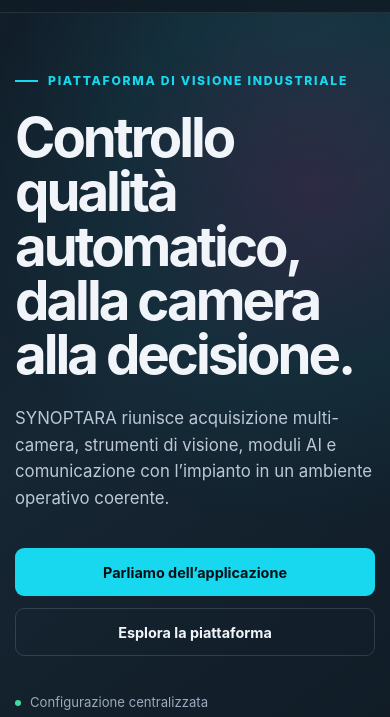
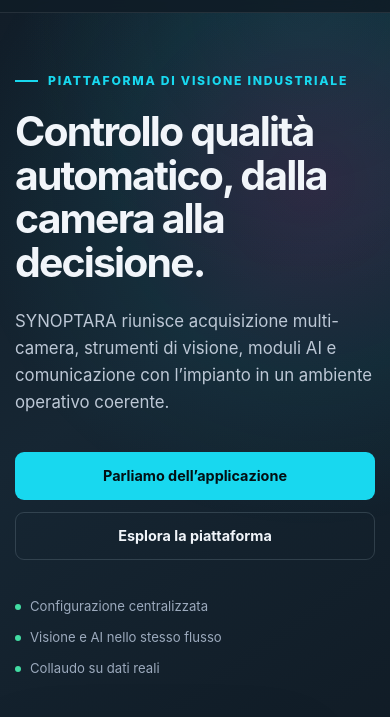
Before and after one commit to mbrumini/SYNOPTARA-WEB, a plain HTML site: page index.html in a window 390 px wide. Shown: the part 63-780 px from the top of the page. Drawn offline with Linux system fonts and the light colour scheme.

Commit message:
Improve multilingual hero typography

```diff
--- a/styles.css
+++ b/styles.css
@@ -50,7 +50,8 @@
 .eyebrow { display: flex; align-items: center; gap: 10px; margin: 0 0 20px; color: var(--cyan); font-size: .76rem; font-weight: 800; letter-spacing: .14em; text-transform: uppercase; }
 .eyebrow span { display: inline-block; width: 23px; height: 2px; background: currentColor; }
 h1, h2, h3, p { margin-top: 0; }
-h1 { max-width: 800px; margin-bottom: 24px; font-size: clamp(3rem, 6vw, 5.7rem); line-height: .99; letter-spacing: -.055em; }
+h1 { max-width: 760px; margin-bottom: 24px; font-size: clamp(2.6rem, 5vw, 4.65rem); line-height: 1.03; letter-spacing: -.045em; }
+html[lang="de"] h1 { max-width: 720px; font-size: clamp(2.3rem, 4.15vw, 3.75rem); line-height: 1.08; letter-spacing: -.035em; }
 h2 { margin-bottom: 24px; font-size: clamp(2.2rem, 4.1vw, 4rem); line-height: 1.05; letter-spacing: -.045em; }
 h3 { line-height: 1.25; }
 .hero-lead { max-width: 670px; color: #bdc8d6; font-size: clamp(1.05rem, 1.5vw, 1.23rem); }
@@ -147,7 +148,8 @@
   .site-nav a, .site-nav .nav-contact { padding: 13px; border: 0; }
   .language-picker select { min-width: 52px; height: 40px; padding-left: 8px; }
   .nav-toggle[aria-expanded="true"] > span:nth-child(2) { transform: translateY(6px) rotate(45deg); }.nav-toggle[aria-expanded="true"] > span:nth-child(3) { opacity: 0; }.nav-toggle[aria-expanded="true"] > span:nth-child(4) { transform: translateY(-6px) rotate(-45deg); }
-  h1 { font-size: clamp(2.65rem, 14vw, 4.3rem); }.hero { padding-block: 58px 70px; }.hero-grid { gap: 48px; }.hero-actions { align-items: stretch; flex-direction: column; }.button { width: 100%; }
+  h1 { font-size: clamp(2.15rem, 10.5vw, 3.2rem); line-height: 1.06; }.hero { padding-block: 58px 70px; }.hero-grid { gap: 48px; }.hero-actions { align-items: stretch; flex-direction: column; }.button { width: 100%; }
+  html[lang="de"] h1 { font-size: clamp(1.9rem, 8.5vw, 2.65rem); line-height: 1.12; letter-spacing: -.025em; }
   .hero-points { display: grid; }.hero-visual { width: min(78%, 310px); }.status-strip { align-items: flex-start; flex-direction: column; gap: 5px; }
   .trust-items { justify-content: flex-start; }
   .feature-grid, .benefit-grid, .number-grid { grid-template-columns: 1fr; }
```
